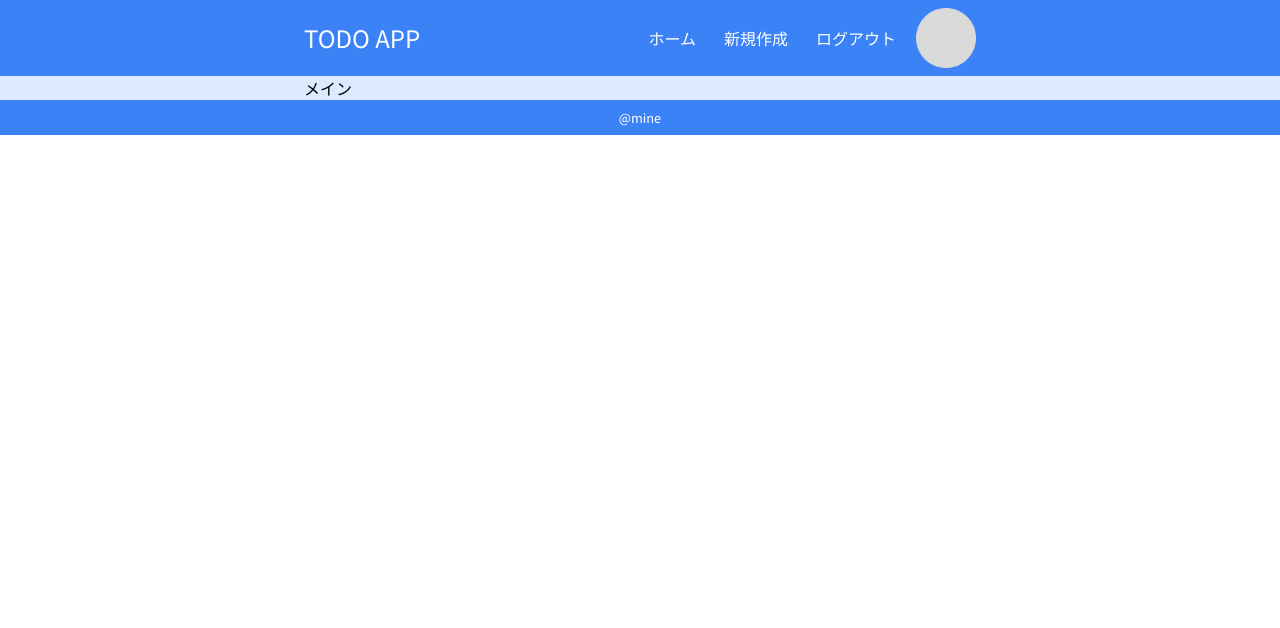
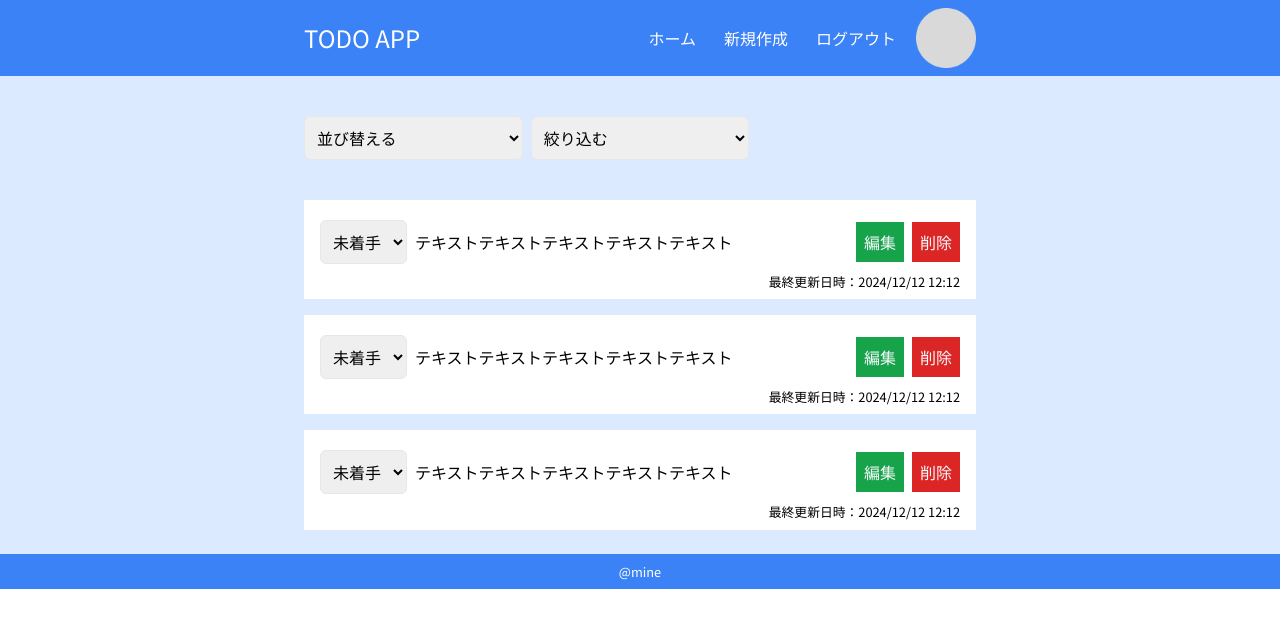
Before and after one commit to keita7777/todo-app-restart, a Next.js app: page / in a window 1280 px wide. Shown: the top 628 px of the page. Built offline with nearby package versions, Linux system fonts and the light colour scheme.

Commit message:
💄 FilterTodo、TodoList作成

```diff
--- /dev/null
+++ b/src/app/components/FilterTodo.tsx
@@ -0,0 +1,22 @@
+import React from "react";
+
+const FilterTodo = () => {
+  return (
+    <div className="grid py-10 grid-cols-3 gap-2">
+      <select className="border p-2 rounded-md">
+        <option value="">並び替える</option>
+        <option value="date_asc">更新日時（昇順）</option>
+        <option value="date_desc">更新日時（降順）</option>
+      </select>
+      <select className="border p-2 rounded-md">
+        <option value="">絞り込む</option>
+        <option value="all">すべて</option>
+        <option value="notstarted">未着手</option>
+        <option value="progress">進行中</option>
+        <option value="done">完了</option>
+      </select>
+    </div>
+  );
+};
+
+export default FilterTodo;
--- /dev/null
+++ b/src/app/components/TodoList.tsx
@@ -0,0 +1,64 @@
+import React from "react";
+
+const TodoList = () => {
+  return (
+    <ul className="pb-2">
+      <li className="flex flex-col bg-white pt-5 pb-2 px-4 mb-4">
+        <div className="flex justify-between">
+          <div className="flex justify-start items-center gap-2">
+            <select className="border p-2 rounded-md">
+              <option value="notstarted">未着手</option>
+              <option value="progress">進行中</option>
+              <option value="done">完了</option>
+            </select>
+            <p>テキストテキストテキストテキストテキスト</p>
+          </div>
+
+          <div className="flex justify-start items-center gap-2">
+            <button className="bg-green-600 text-slate-50 p-2">編集</button>
+            <button className="bg-red-600 text-slate-50 p-2">削除</button>
+          </div>
+        </div>
+        <small className="text-end pt-2">最終更新日時：2024/12/12 12:12</small>
+      </li>
+      <li className="flex flex-col bg-white pt-5 pb-2 px-4 mb-4">
+        <div className="flex justify-between">
+          <div className="flex justify-start items-center gap-2">
+            <select className="border p-2 rounded-md">
+              <option value="notstarted">未着手</option>
+              <option value="progress">進行中</option>
+              <option value="done">完了</option>
+            </select>
+            <p>テキストテキストテキストテキストテキスト</p>
+          </div>
+
+          <div className="flex justify-start items-center gap-2">
+            <button className="bg-green-600 text-slate-50 p-2">編集</button>
+            <button className="bg-red-600 text-slate-50 p-2">削除</button>
+          </div>
+        </div>
+        <small className="text-end pt-2">最終更新日時：2024/12/12 12:12</small>
+      </li>
+      <li className="flex flex-col bg-white pt-5 pb-2 px-4 mb-4">
+        <div className="flex justify-between">
+          <div className="flex justify-start items-center gap-2">
+            <select className="border p-2 rounded-md">
+              <option value="notstarted">未着手</option>
+              <option value="progress">進行中</option>
+              <option value="done">完了</option>
+            </select>
+            <p>テキストテキストテキストテキストテキスト</p>
+          </div>
+
+          <div className="flex justify-start items-center gap-2">
+            <button className="bg-green-600 text-slate-50 p-2">編集</button>
+            <button className="bg-red-600 text-slate-50 p-2">削除</button>
+          </div>
+        </div>
+        <small className="text-end pt-2">最終更新日時：2024/12/12 12:12</small>
+      </li>
+    </ul>
+  );
+};
+
+export default TodoList;
--- a/src/app/page.tsx
+++ b/src/app/page.tsx
@@ -1,3 +1,11 @@
+import FilterTodo from "./components/FilterTodo";
+import TodoList from "./components/TodoList";
+
 export default function Home() {
-  return <div>メイン</div>;
+  return (
+    <div>
+      <FilterTodo />
+      <TodoList />
+    </div>
+  );
 }
```
